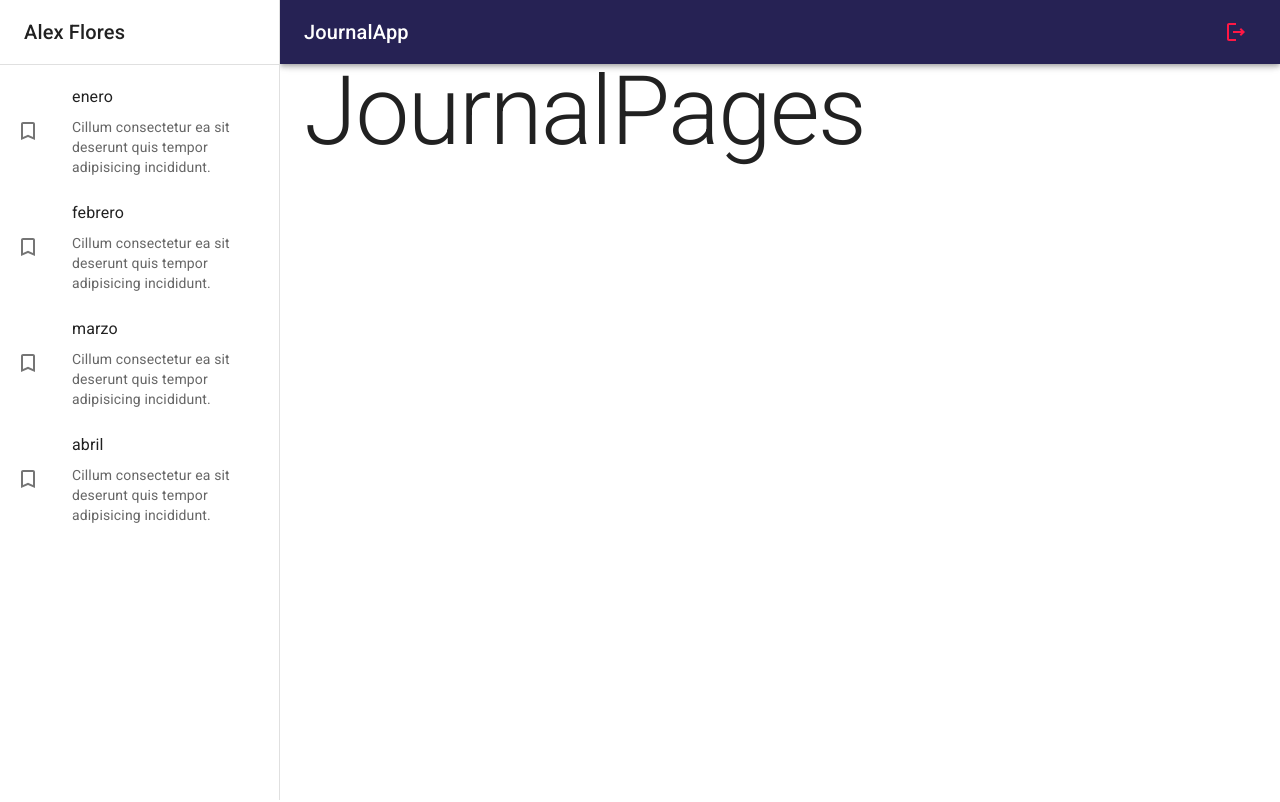
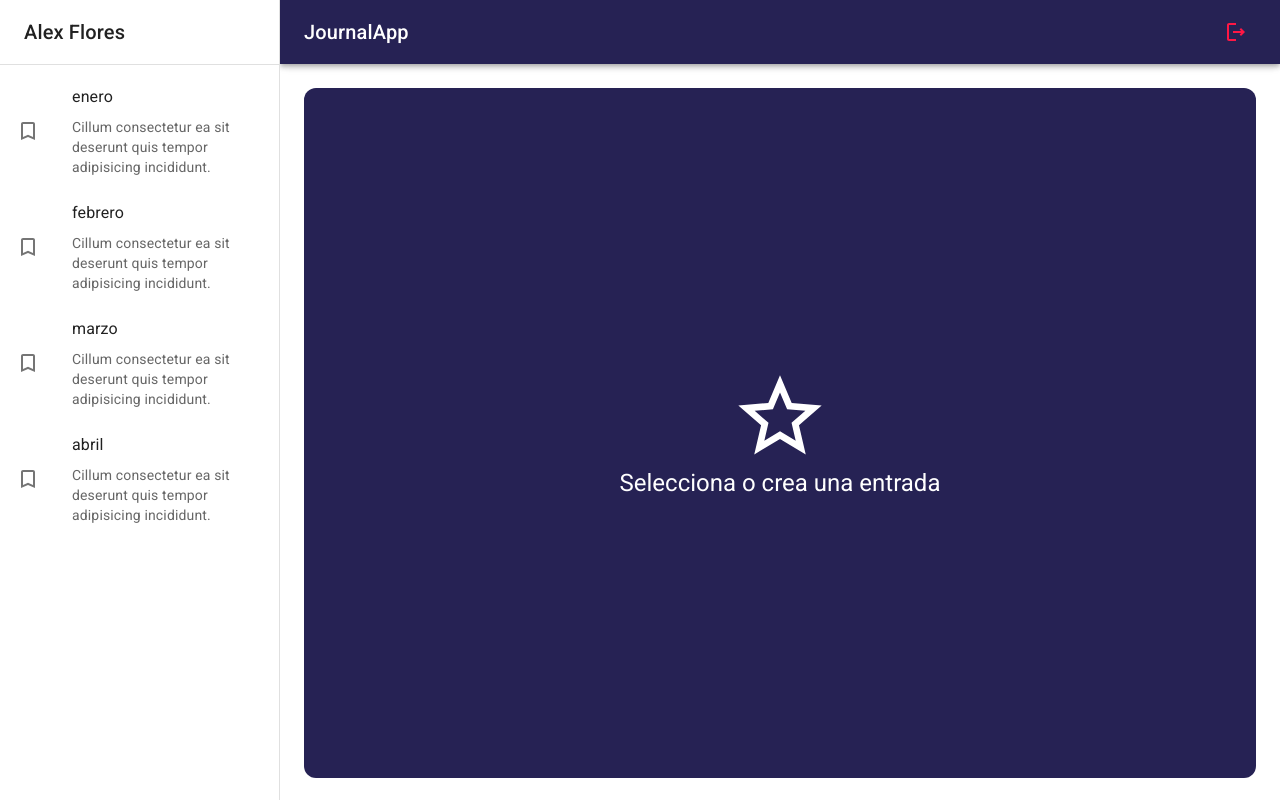
Before and after one commit to AlexisFlores17/Journal-app, a React (Vite) app: page / in a window 1280 px wide. Built offline with nearby package versions, Linux system fonts and the light colour scheme.

Commit message:
feat: :lipstick: Nothing Selected View
View component for nothing selected

```diff
--- a/src/journal/pages/JournalPage.tsx
+++ b/src/journal/pages/JournalPage.tsx
@@ -1,12 +1,14 @@
-import { Typography } from "@mui/material"
-import { MailOutline } from "@mui/icons-material"
+
+
+import { Toolbar } from "@mui/material"
 import { JournalLayout } from "../layout/JournalLayout"
+import { NothingSelectedView } from "../views"
 
 export const JournalPage = () => {
   return (
     <JournalLayout>
-        <MailOutline />
-        <Typography variant="h1" >JournalPages</Typography>
+      <Toolbar />
+        <NothingSelectedView />
     </JournalLayout>
   )
 }
--- /dev/null
+++ b/src/journal/views/NothingSelectedView.tsx
@@ -0,0 +1,23 @@
+import { StarOutline } from "@mui/icons-material"
+import { Grid2, Typography } from "@mui/material"
+
+
+export const NothingSelectedView = () => {
+  return (
+    <Grid2
+        container
+        spacing={0}
+        direction="column"
+        alignItems="center"
+        justifyContent="center"
+        sx={{ minHeight: "calc(100vh - 110px)", backgroundColor: "primary.main", borderRadius:3}}
+  >
+    <Grid2 container >
+        <StarOutline sx={{fontSize:100, color:"white"}} />
+    </Grid2>
+    <Grid2 container >
+        <Typography color="white" variant="h5" >Selecciona o crea una entrada</Typography>
+    </Grid2>
+  </Grid2>
+  )
+}
--- /dev/null
+++ b/src/journal/views/index.ts
@@ -0,0 +1 @@
+export * from "./NothingSelectedView"
```
